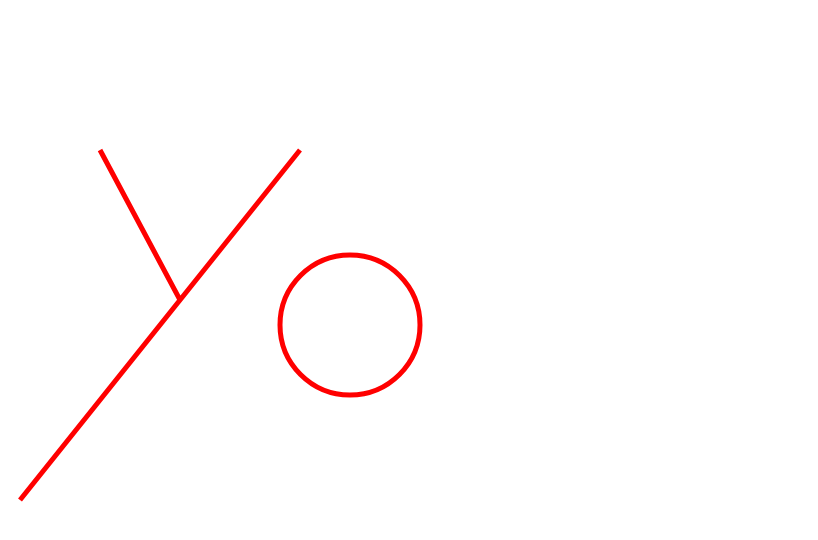
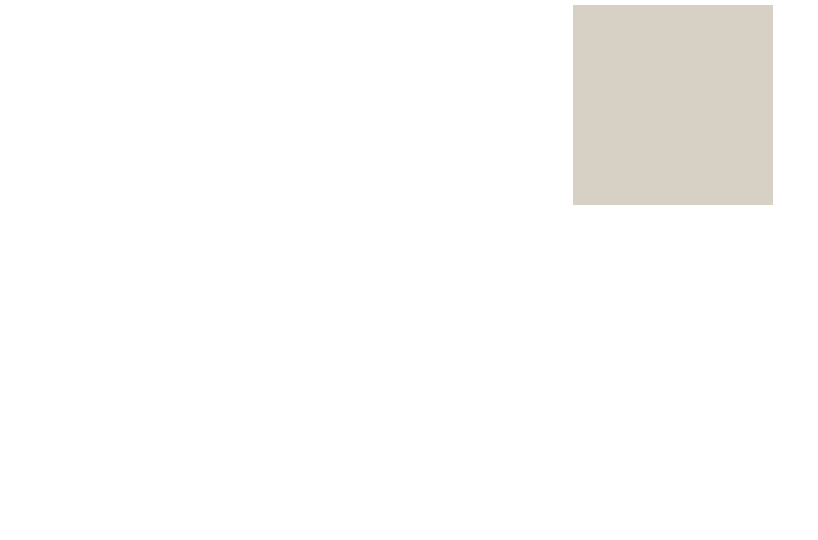
Before and after one commit to EHB-MCT/dev1-exercises-YoussefAuassar, a plain HTML site: page index.html in a window 1280 px wide. Shown: the whole page, without its empty margins (0-818 px from the left). Drawn offline with Linux system fonts and the light colour scheme.

Commit message:
update random v.2

```diff
--- /dev/null
+++ b/exercises/2-variables/2-2-random-color.js
@@ -0,0 +1,29 @@
+"use strict";
+
+let canvas = document.querySelector ("canvas");
+canvas.width = window.innerWidth;
+canvas.height = window.innerHeight;
+let context = canvas.getContext("2d");
+
+let width = context.canvas.width;
+let height = context.canvas.height;
+let random = Math.random() * 500;
+let size = 200;
+let randomX = Math.floor(Math.random()* (width- size));
+let randomY = Math.floor(Math.random()* (height- size));
+let r = Math.floor(Math.random() * 255);
+let g = Math.floor(Math.random() * 255);
+let b = Math.floor(Math.random() * 255);
+
+console.log(r, g, b);
+let color = "rgb(" + r + "," + g + "," + b + ")";
+console.log(color);
+
+drawSquare();
+
+function drawSquare(){
+
+context.fillStyle = color;
+context.fillRect(randomX, randomY, 200, 200);
+
+}
--- a/index.html
+++ b/index.html
@@ -1,7 +1,7 @@
 <html>
 
 <head>
-    <script src="exercises/1-functions/1-1-name.js" type="module"></script>
+    <script src="exercises/2-variables/2-2-random-color.js" type="module"></script>
     <link rel="stylesheet" type="text/css" href="styles/index.css" />
 </head>
 
```
Also changed, not shown: exercises/1-functions/1-1-name.js (+0 -12 lines), exercises/2-variables/2-1-more-lines.js (added, +29 -0 lines).
